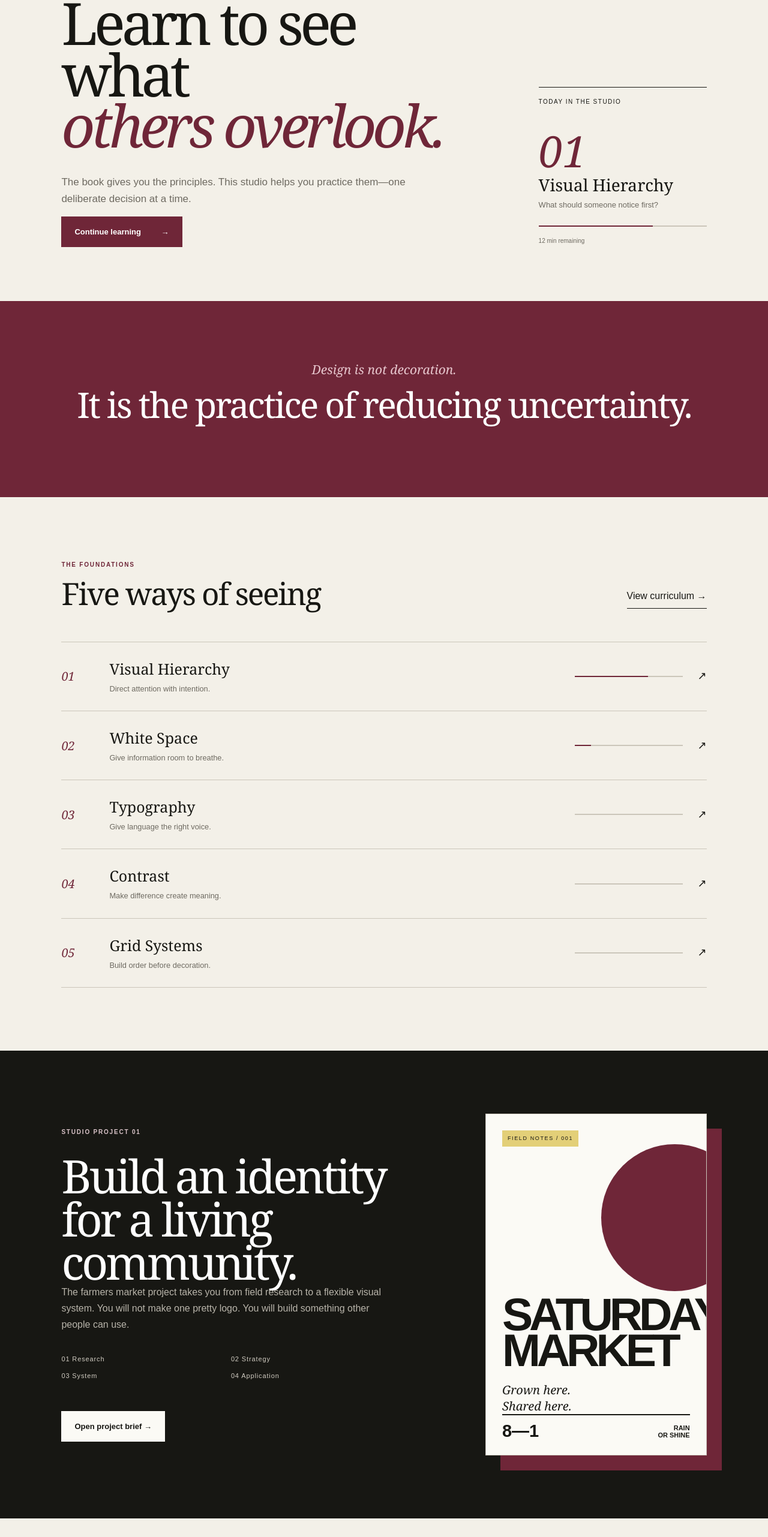
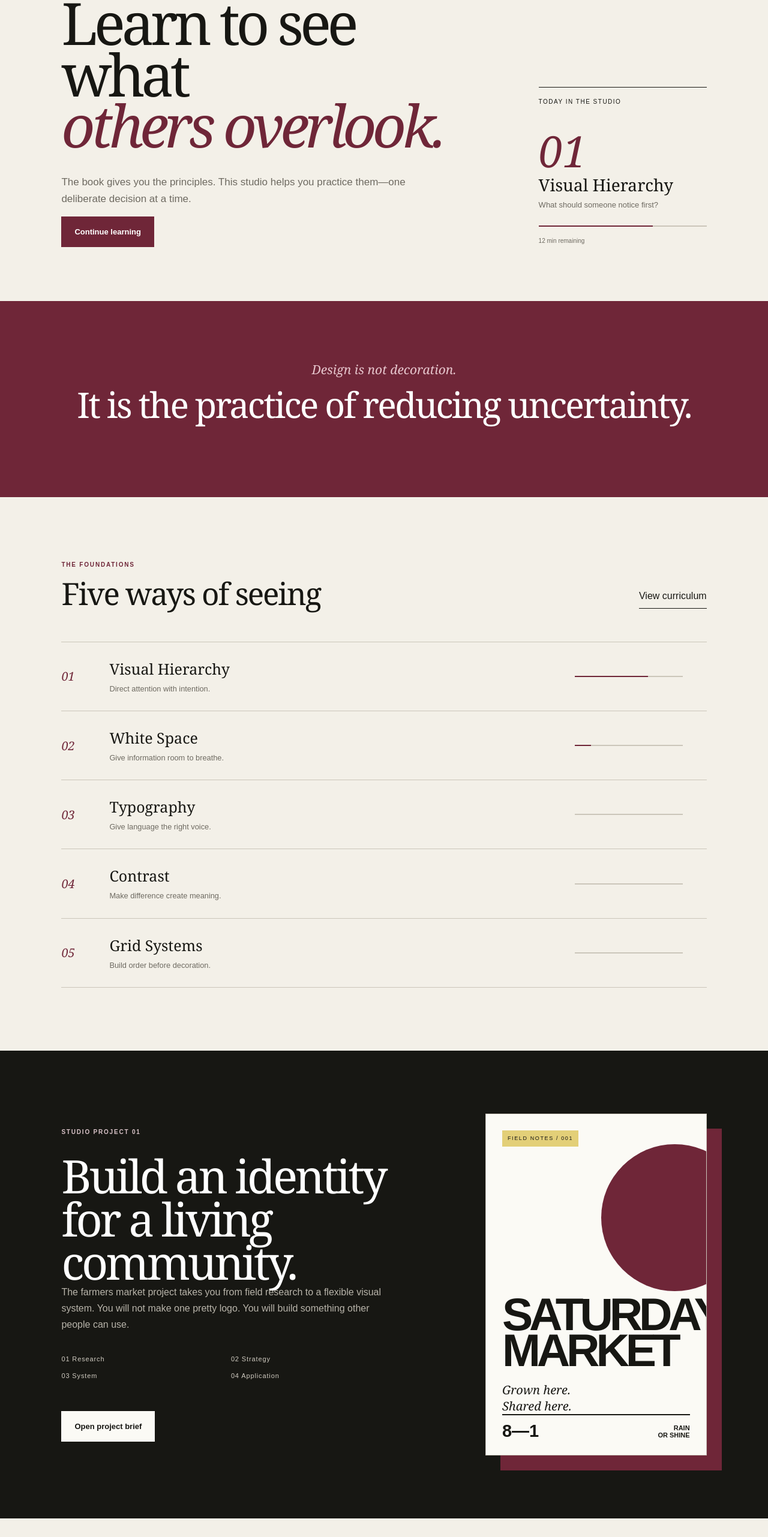
Before and after one commit to aiyannaworks-works/thecreativestudio, a Next.js app: page / in a window 1280 px wide. Shown: the part 234-2797 px from the top of the page at 60% size. Built offline with nearby package versions, Linux system fonts and the light colour scheme.

Commit message:
Remove decorative arrow symbols

```diff
--- a/app/page.tsx
+++ b/app/page.tsx
@@ -54,7 +54,7 @@ export default function Home() {
               <div>
                 <h1>Learn to see what<br /><em>others overlook.</em></h1>
                 <p className="lede">The book gives you the principles. This studio helps you practice them—one deliberate decision at a time.</p>
-                <button className="primary" onClick={() => setView("lesson")}>Continue learning <span>→</span></button>
+                <button className="primary" onClick={() => setView("lesson")}>Continue learning</button>
               </div>
               <div className="today-card">
                 <div className="card-kicker">Today in the studio</div>
@@ -75,7 +75,7 @@ export default function Home() {
           <section className="section lessons-section">
             <div className="section-heading">
               <div><span className="eyebrow">The foundations</span><h2>Five ways of seeing</h2></div>
-              <button className="text-link" onClick={() => setView("lesson")}>View curriculum →</button>
+              <button className="text-link" onClick={() => setView("lesson")}>View curriculum</button>
             </div>
             <div className="lesson-list">
               {lessons.map((lesson) => (
@@ -83,7 +83,6 @@ export default function Home() {
                   <span className="lesson-number">{lesson.number}</span>
                   <span><strong>{lesson.title}</strong><small>{lesson.note}</small></span>
                   <span className="mini-progress"><i style={{ width: `${lesson.progress}%` }} /></span>
-                  <span className="arrow">↗</span>
                 </button>
               ))}
             </div>
@@ -97,7 +96,7 @@ export default function Home() {
               <div className="phase-list">
                 <span>01 Research</span><span>02 Strategy</span><span>03 System</span><span>04 Application</span>
               </div>
-              <button className="paper-button">Open project brief →</button>
+              <button className="paper-button">Open project brief</button>
             </div>
             <div className="project-poster" aria-label="Farmers Market Identity project preview">
               <span>FIELD NOTES / 001</span>
@@ -127,7 +126,7 @@ export default function Home() {
         </>
       ) : (
         <section className="lesson-page">
-          <button className="back-link" onClick={() => setView("studio")}>← Back to studio</button>
+          <button className="back-link" onClick={() => setView("studio")}>Back to studio</button>
           <div className="lesson-intro">
             <div><span className="eyebrow">Foundation 01 · 12 minutes</span><h1>Visual<br /><em>Hierarchy</em></h1></div>
             <div className="lesson-definition"><span>THE QUESTION</span><p>If someone remembers only one thing, what should it be?</p></div>
```
